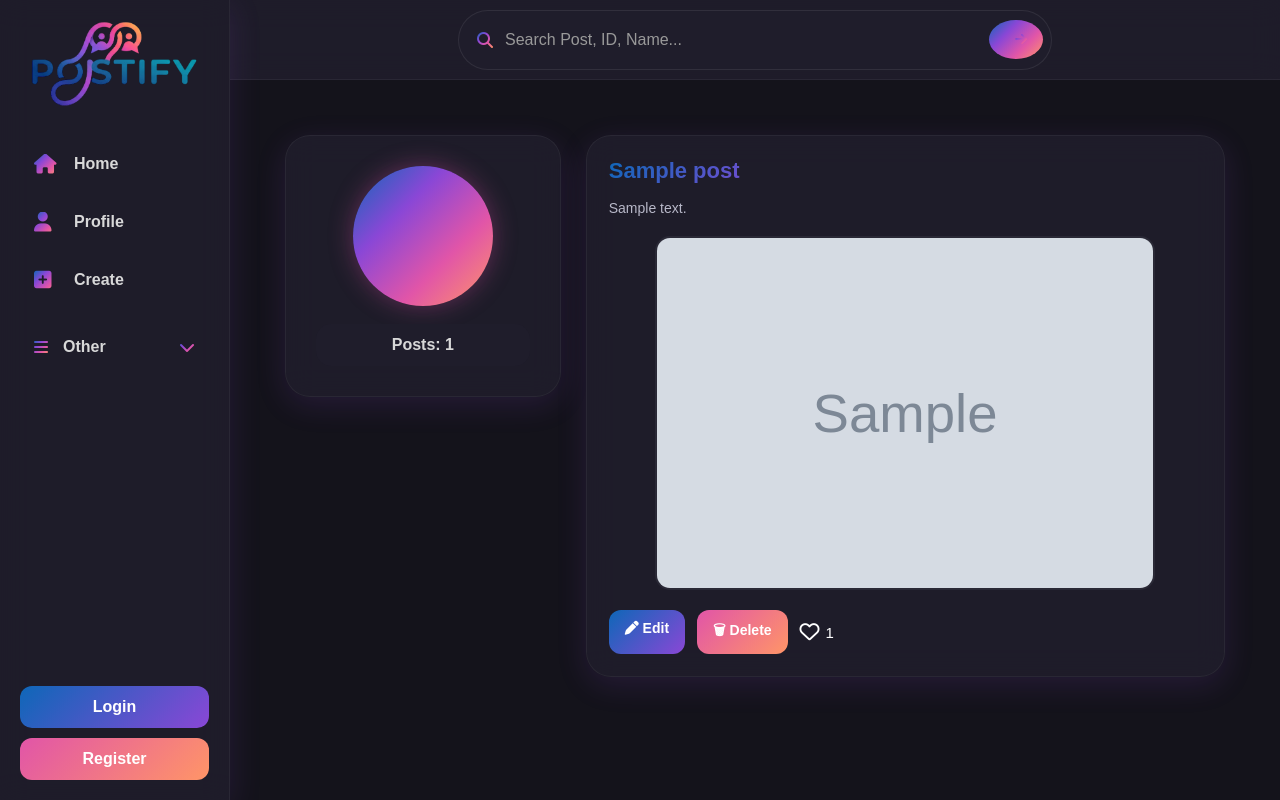
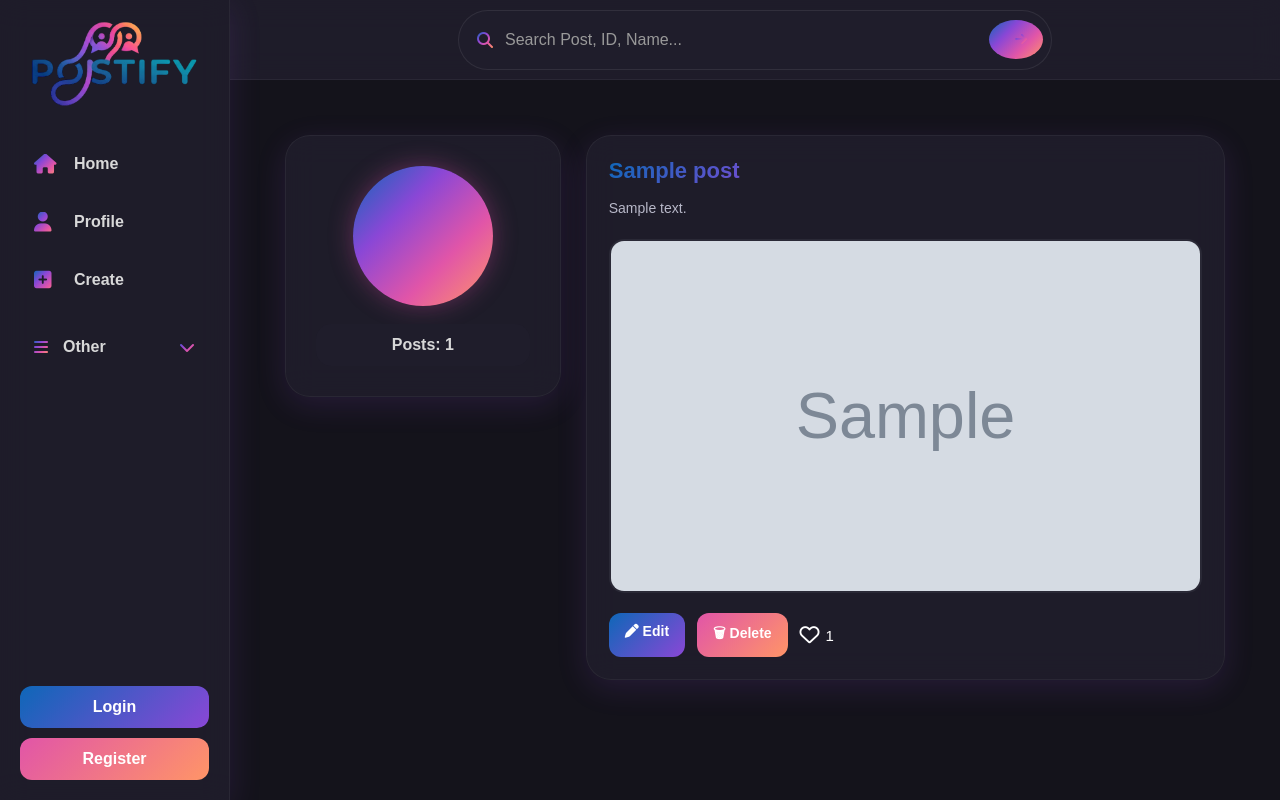
Before and after one commit to ghogharifenil/Postify, a Django app: template post/templates/post/profile.html in a window 1280 px wide. Run offline with Django 5.2, Linux system fonts and the light colour scheme; tables that the repository leaves empty hold one stand-in row (values such as "Sample post"); the template is opened without the code that fills it: values that come from a table or form of the project are taken from there, most other values are stand-ins (such as "Sample title", 1, 10 or a date in 2020); grey boxes marked "Sample" are stand-in pictures.

Commit message:
render deploy web site

```diff
--- a/post/templates/post/profile.html
+++ b/post/templates/post/profile.html
@@ -31,26 +31,6 @@
 }
 
 
-/* ==========================
-   IMAGE
-========================== */
-
-.image-box{
-    width:100%;
-    max-width:500px;
-    margin:15px auto 0;
-    border-radius:15px;
-    overflow:hidden;
-    background:#1f1d2b;
-    border:2px solid rgba(255,255,255,.05);
-}
-
-.image-box img{
-    width:100%;
-    display:block;
-    height:auto;
-    object-fit:cover;
-}
 
   </style>
 {% endblock %}
```
